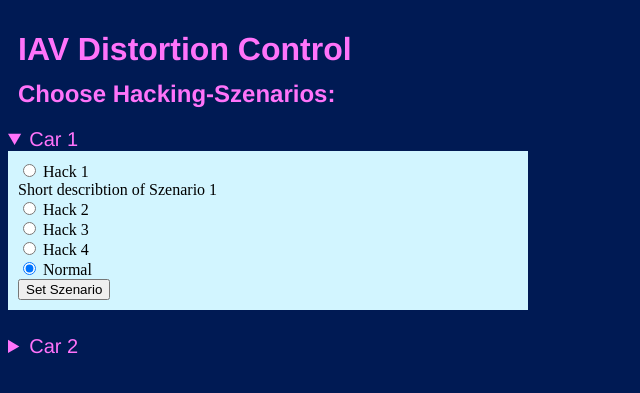
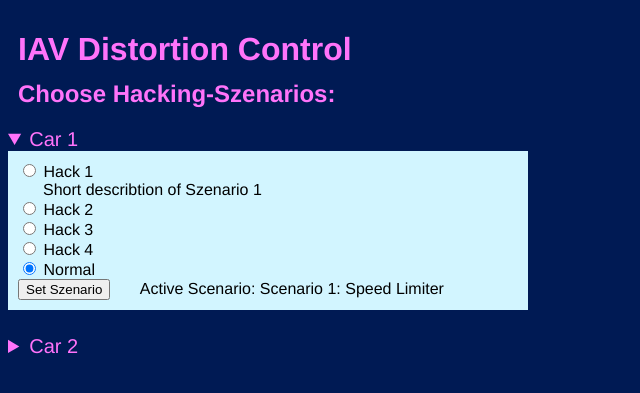
Before and after one commit to iavofficial/IAV_Distortion, a Flask app: page /staff/staff_control in a window 1280 px wide, after a click on "Car 1". Shown: the top 393 px of the page, without its empty margins (0-640 px from the left). Run offline with Flask 3, Linux system fonts and the light colour scheme.

Commit message:
add text output (example) for active scenario for car 1

```diff
--- a/UserInterface/StaffUI.py
+++ b/UserInterface/StaffUI.py
@@ -8,7 +8,9 @@ class StaffUI:
         self.uuids = map_of_uuids
 
         def home_staff_control():
-            return render_template('staff_control.html')
+            # activeScenario = get_activeScenario()  # TODO: function from Security or BehaviourControler
+            activeScenario = "Scenario 1: Speed Limiter"  # example for development
+            return render_template('staff_control.html', activeScenario_car1=activeScenario)
         self.staffUI_blueprint.add_url_rule('/staff_control', 'staff_control', view_func=home_staff_control)
 
         def set_szenario():
--- a/UserInterface/static/driver.css
+++ b/UserInterface/static/driver.css
@@ -1,6 +1,5 @@
 .slider-label{
     color: #ff73fa; /* color headline 1 */
-    font-family: Helvetica, Helvetica, sans-serif;
     position: relative;
     top: 10;
     right: 20;
--- a/UserInterface/static/general.css
+++ b/UserInterface/static/general.css
@@ -1,28 +1,25 @@
 body{
     background: #001a54; /* background color */
+    font-family: Helvetica, Helvetica, sans-serif;
 }
 
 h1{
     color: #ff73fa; /* color headline 1 */
-    font-family: Helvetica, Helvetica, sans-serif;
     position: relative;
     top: 10px;
     left: 10px;
 }
 h2{
     color: #ff73fa; /* color headline 1 */
-    font-family: Helvetica, Helvetica, sans-serif;
     position: relative;
     left: 10px;
 }
 h3{
     color: #ff73fa; /* color headline 1 */
-    font-family: Helvetica, Helvetica, sans-serif;
     position: relative;
     left: 50px;
 }
+
 summary{
     color: #ff73fa; /* color headline 1 */
-    font-family: Helvetica, Helvetica, sans-serif;
-
 }
--- a/UserInterface/static/staff_control.css
+++ b/UserInterface/static/staff_control.css
@@ -27,3 +27,13 @@
 summary{
       font-size: 15pt;
 }
+
+.scenarioDescription{
+        margin-left: 25px;
+}
+
+.activeScenatio_text{
+        display: inline-block;
+        margin-left: 25px;
+
+}
--- a/UserInterface/templates/staff_control.html
+++ b/UserInterface/templates/staff_control.html
@@ -26,7 +26,7 @@
                       <div class="radio-container">
                         <div>
                           <input type="radio" id="car1_option1" name="option" value="Car 1 Option 1">
-                          <label for="car1_option1">Hack 1<br> Short describtion of Szenario 1</label>
+                            <label for="car1_option1">Hack 1<br> <span class="scenarioDescription"> Short describtion of Szenario 1 </span></label>
                         </div>
                         <div>
                           <input type="radio" id="car1_option2" name="option" value="Car 1 Option 2">
@@ -46,6 +46,7 @@
                         </div>
                       </div>
                       <input type="submit" value="Set Szenario">
+                        <span class="activeScenatio_text">Active Scenario: {{ activeScenario_car1 }}</span>
                     </form>
                 </section>
             </details>
```
